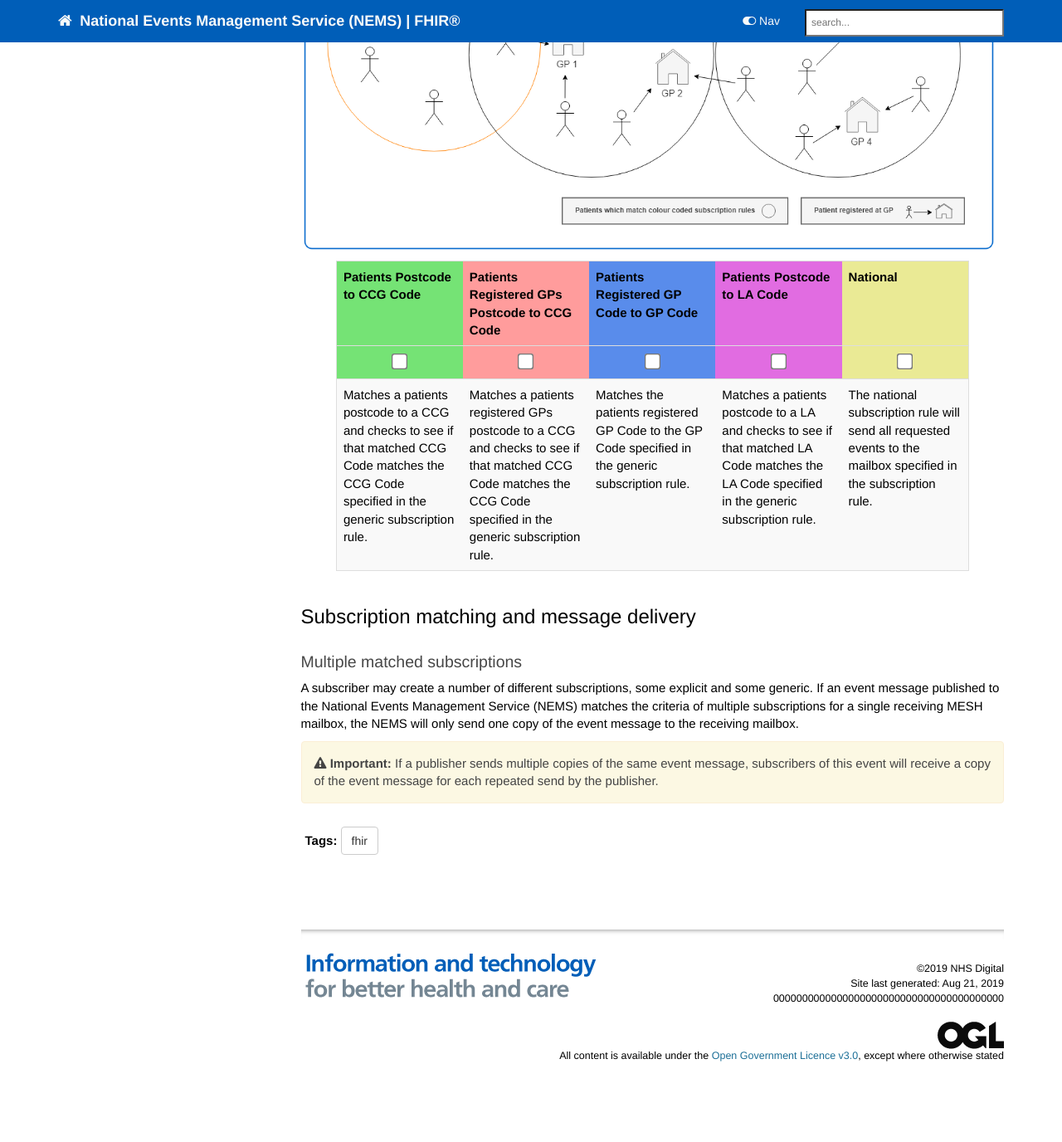
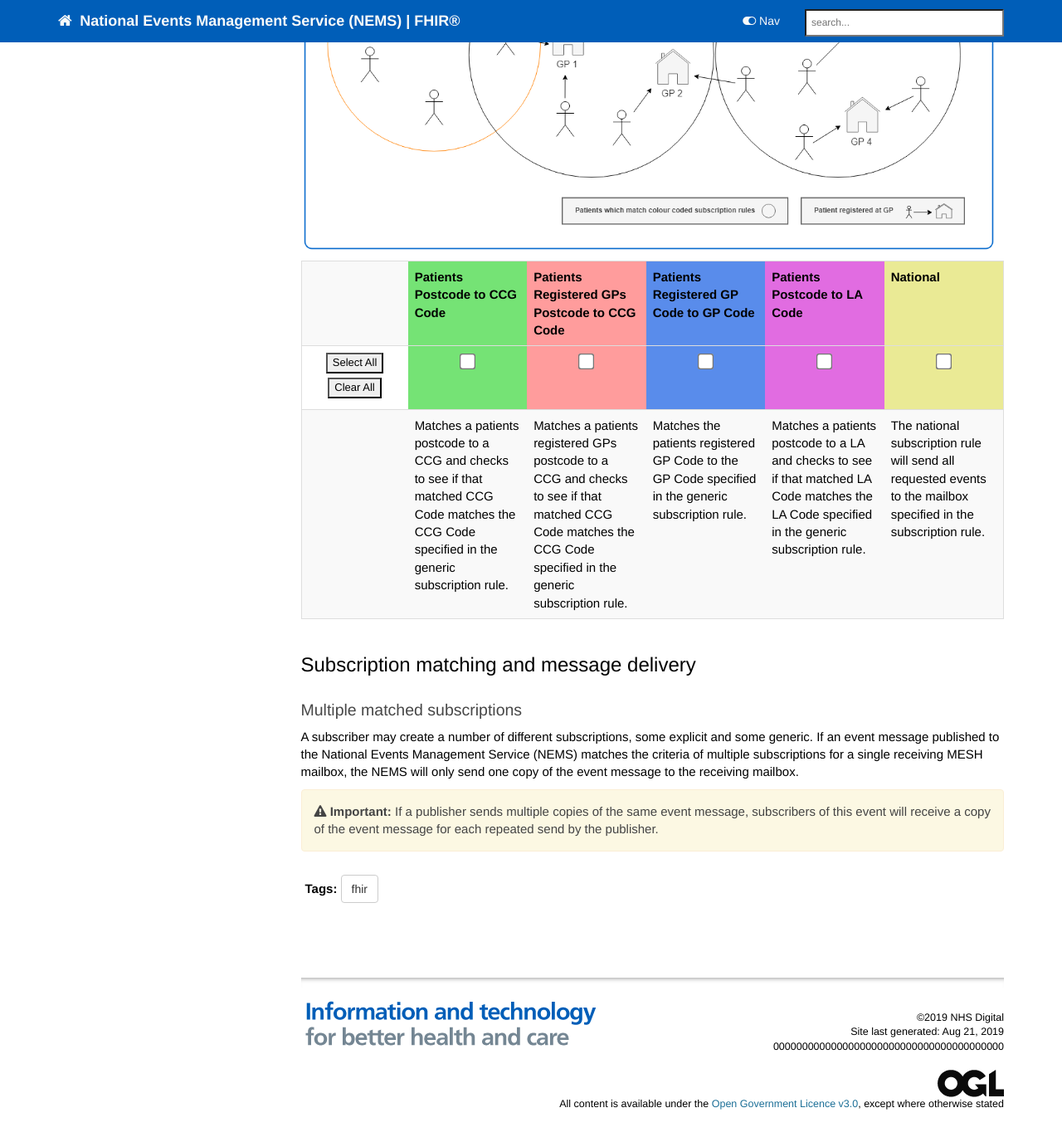
Before and after one commit to nhsconnect/Events-Management, a Jekyll site: the page built from pages/subscriptions/explore_subscriptions.md, in a window 1280 px wide and 1400 px high, scrolled down 1237 px. Shown: the top 1376 px of the window at 83% size. Built offline with Jekyll 4.4.1, drawn with Linux system fonts in a browser that asks for light colours; nearby versions of some CDN libraries; comment, search, counter and statistics services are not loaded; before the commit the page ends 2579 px from its top, so only the background shows below that.

Commit message:
Added select all and clear all to the subscription interactive diagram

```diff
--- a/css/customstyles.css
+++ b/css/customstyles.css
@@ -1220,6 +1220,8 @@
 #subscriptionRuleTable {
 	margin-left: auto;
 	margin-right: auto;
+	max-width: 100%;
+	width: 100%;
 }
 
 .subTableHeading {
@@ -1240,3 +1242,8 @@
 .gp-gp-head { background-color: #598ceb; }
 .pc-la-head { background-color: #e16ce1; }
 .hss-head { background-color: #eaea95; }
+
+.subTableHeading button {
+    font-size: small;
+    margin-bottom: 5px;
+}
--- a/js/customscripts.js
+++ b/js/customscripts.js
@@ -84,3 +84,13 @@
 		$("#"+imageID).css("display", "none");
 	}
 }
+
+function selectAllCheckboxes() {
+	$("input[type=checkbox]").prop('checked', false);
+	$("input[type=checkbox]").click(); // This reverses the check hence false above
+}
+
+function clearAllCheckboxes() {
+	$("input[type=checkbox]").prop('checked', true);
+	$("input[type=checkbox]").click(); // This reverses the check hence true above
+}
--- a/pages/subscriptions/explore_subscriptions.md
+++ b/pages/subscriptions/explore_subscriptions.md
@@ -43,6 +43,7 @@
 
 <table id="subscriptionRuleTable">
 	<tr class="subTableHeading">
+		<th></th>
 		<th class="pc-ccg-head">Patients Postcode to CCG Code</th>
 		<th class="gp-ccg-head">Patients Registered GPs Postcode to CCG Code</th>
 		<th class="gp-gp-head">Patients Registered GP Code to GP Code</th>
@@ -50,6 +51,10 @@
 		<th class="hss-head">National</th>
 	</tr>
 	<tr class="subTableHeading">
+		<td>
+			<button type="button" onClick="selectAllCheckboxes()">Select All</button><br/>
+			<button type="button" onClick="clearAllCheckboxes()">Clear All</button>
+		</td>
 		<td class="pc-ccg-head"><input type="checkbox" onclick='handleClick(this, "pc-ccg");'></td>
 		<td class="gp-ccg-head"><input type="checkbox" onclick='handleClick(this, "gp-ccg");'></td>
 		<td class="gp-gp-head"><input type="checkbox" onclick='handleClick(this, "gp-gp");'></td>
@@ -57,6 +62,7 @@
 		<td class="hss-head"><input type="checkbox" onclick='handleClick(this, "hss");'></td>
 	</tr>
 	<tr>
+		<td></td>
 		<td id="pc-ccg-detail">Matches a patients postcode to a CCG and checks to see if that matched CCG Code matches the CCG Code specified in the generic subscription rule.</td>
 		<td id="gp-ccg-detail">Matches a patients registered GPs postcode to a CCG and checks to see if that matched CCG Code matches the CCG Code specified in the generic subscription rule.</td>
 		<td id="gp-gp-detail">Matches the patients registered GP Code to the GP Code specified in the generic subscription rule.</td>
```
